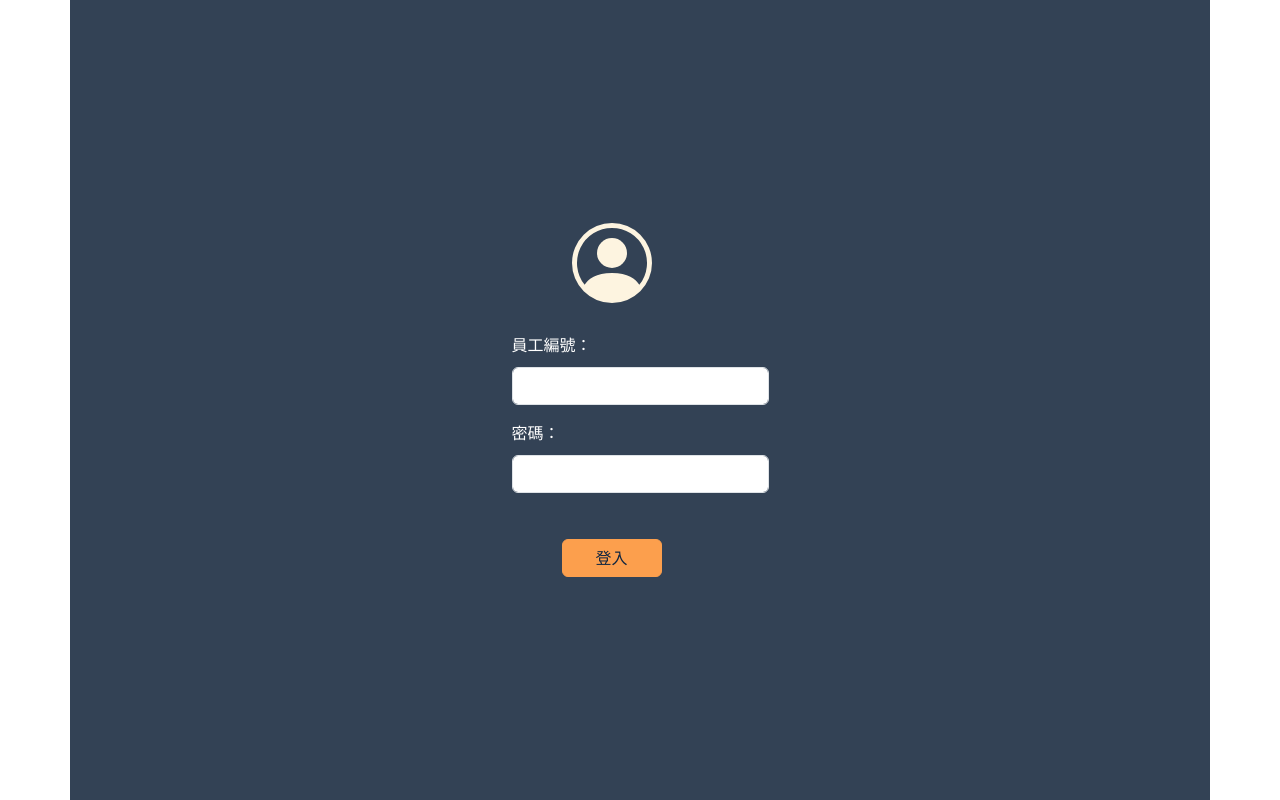
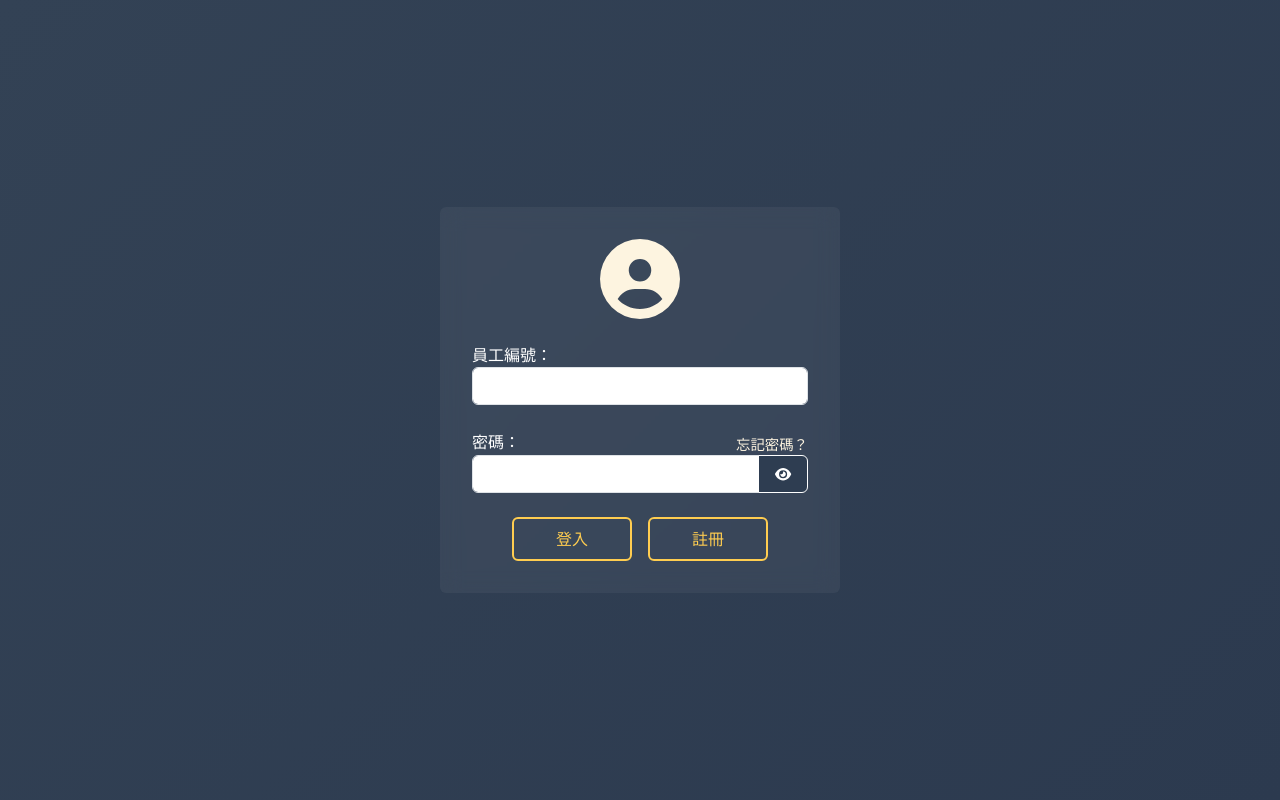
Before and after one commit to D1204463/Login_Permission_Web, a Vue app in the folder Login-Permission-Project-frontend/: page /login in a window 1280 px wide. Built offline with nearby package versions, Linux system fonts and the light colour scheme; a web font is replaced by a local one.

Commit message:
(Feature) loginpage設計
1. 新增忘記密碼
2. 新增頁面淡入動畫
3. 修改按鈕顏色及增加動畫
4. 背景顏色漸層
5. 新增註冊按鈕

```diff
--- a/Login-Permission-Project-frontend/src/components/Login.vue
+++ b/Login-Permission-Project-frontend/src/components/Login.vue
@@ -1,41 +1,330 @@
 <template>
-    <div class="container d-flex align-items-center justify-content-center vh-100" style="background-color: #334255;">
-        <form>
-            <div class="user-icon">
-                <svg xmlns="http://www.w3.org/2000/svg" width="80" height="80" fill="currentColor" class="bi bi-person-circle" style="margin-bottom: 30px;margin-left: 60px;" viewBox="0 0 16 16">
-                <path d="M11 6a3 3 0 1 1-6 0 3 3 0 0 1 6 0"/>
-                <path fill-rule="evenodd" d="M0 8a8 8 0 1 1 16 0A8 8 0 0 1 0 8m8-7a7 7 0 0 0-5.468 11.37C3.242 11.226 4.805 10 8 10s4.757 1.225 5.468 2.37A7 7 0 0 0 8 1"/>
-                </svg>
+    <div class="login-container">
+      <div class="login-form bg-form rounded">
+        <!-- User Icon -->
+        <div class="user-icon text-center fade-in first">
+          <font-awesome-icon
+            icon="user-circle"
+            size="5x"
+            class="mb-4"
+          />
+        </div>
 
+        <!-- Login Form -->
+        <form @submit.prevent="handleLogin">
+          <!-- Employee ID -->
+          <div class="mb-4 fade-in second">
+            <label for="employeeId" class="lp-form-label">員工編號：</label>
+            <div class="input-group">
+              <input
+                type="number"
+                class="form-control"
+                id="employeeId"
+                v-model="employeeId"
+                required
+              >
             </div>
-            <div class="mb-3 ">
-                <label for="exampleInputEmail1" class="lp-form-label">員工編號：</label>
-                <input type="number" class="form-control" id="exampleInputEmail1" aria-describedby="emailHelp">
           </div>
-            <div class="mb-3">
-                <label for="exampleInputPassword1" class="lp-form-label">密碼：</label>
-                <input type="password" class="form-control" id="exampleInputPassword1">
+
+          <!-- Password and Forgot Password -->
+          <div class="mb-4 fade-in third">
+            <div class="d-flex justify-content-between align-items-center">
+              <label for="password" class="lp-form-label mb-0">密碼：</label>
+              <a href="#" class="forgot-password" @click.prevent="handleForgotPassword">
+                忘記密碼？
+              </a>
             </div>
-            <button type="submit" class="login-btn btn lp-btn-primary">登入</button>
+            <div class="input-group">
+              <input
+                :type="showPassword ? 'text' : 'password'"
+                class="form-control"
+                id="password"
+                v-model="password"
+                required
+              >
+              <button
+                type="button"
+                class="btn btn-light password-toggle"
+                @click="togglePassword"
+              >
+                <font-awesome-icon
+                  :icon="showPassword ? 'eye-slash' : 'eye'"
+                />
+              </button>
+            </div>
+          </div>
+
+          <!-- Error Message -->
+          <div v-if="errorMessage"
+            class="alert alert-danger py-2 text-center mb-3"
+            role="alert"
+            :class="{'fade-in': errorMessage}"
+          >
+            {{ errorMessage }}
+          </div>
+
+          <!-- Login and Register Buttons -->
+          <div class="text-center fade-in fourth">
+            <div class="d-flex justify-content-center gap-3">
+              <button
+                type="submit"
+                class="btn lp-btn-outline"
+                :disabled="isLoading"
+              >
+                <template v-if="isLoading">
+                  <font-awesome-icon
+                    icon="spinner"
+                    spin
+                    class="me-2"
+                  />
+                  登入中...
+                </template>
+                <template v-else>
+                  登入
+                </template>
+              </button>
+
+              <button
+                type="button"
+                class="btn lp-btn-outline"
+                @click="handleRegister"
+              >
+                註冊
+              </button>
+            </div>
+          </div>
         </form>
+      </div>
     </div>
   </template>
 
   <script setup>
+  import { ref } from 'vue'
+  import { library } from '@fortawesome/fontawesome-svg-core'
+  import {
+    faUserCircle,
+    faEye,
+    faEyeSlash,
+    faSpinner
+  } from '@fortawesome/free-solid-svg-icons'
+  import { FontAwesomeIcon } from '@fortawesome/vue-fontawesome'
 
+  // 添加圖標到庫中
+  library.add(faUserCircle, faEye, faEyeSlash, faSpinner)
+
+  // 響應式狀態
+  const employeeId = ref('')
+  const password = ref('')
+  const showPassword = ref(false)
+  const isLoading = ref(false)
+  const errorMessage = ref('')
+
+  // 切換密碼顯示
+  const togglePassword = () => {
+    showPassword.value = !showPassword.value
+  }
+
+  // 處理登入
+  const handleLogin = async () => {
+    try {
+      isLoading.value = true
+      errorMessage.value = ''
+
+      // TODO: 實作登入邏輯
+      await new Promise(resolve => setTimeout(resolve, 1000))
+
+      console.log({
+        employeeId: employeeId.value,
+        password: password.value
+      })
+
+    } catch (error) {
+      errorMessage.value = '登入失敗，請檢查帳號密碼是否正確'
+    } finally {
+      isLoading.value = false
+    }
+  }
+
+  // 處理註冊
+  const handleRegister = () => {
+    // TODO: 實作註冊邏輯或導航到註冊頁面
+    console.log('跳轉到註冊頁面')
+  }
+
+  // 處理忘記密碼
+  const handleForgotPassword = () => {
+    // TODO: 實作忘記密碼邏輯
+    console.log('忘記密碼')
+  }
   </script>
 
   <style scoped>
-.login-btn{
-    width:100px;
-    margin-left: 50px;
-    margin-top: 30px;
+  .login-container {
+    min-height: 100vh;
+    display: flex;
+    align-items: center;
+    justify-content: center;
+    background: linear-gradient(135deg, #334255 0%, #2c3a4f 100%);
   }
-.lp-form-label{
-    color: #ffff ;
-    margin-bottom: 10px;
+
+  .login-form {
+    width: 100%;
+    max-width: 400px;
+    padding: 2rem;
   }
-.user-icon{
+
+  .bg-form {
+    background: rgba(255, 255, 255, 0.05);
+    backdrop-filter: blur(10px);
+  }
+
+  .lp-form-label {
+    color: #ffff;
+    display: block;
+  }
+
+  .user-icon {
     color: #fdf4e0;
   }
+
+  .forgot-password {
+    color: #fdf4e0;
+    text-decoration: none;
+    font-size: 0.9rem;
+    padding-top: 5px;
+  }
+
+  .forgot-password:hover {
+    color: #FFCD50;
+  }
+
+  /* 密碼顯示按鈕樣式 */
+.password-toggle {
+  background-color: #2e3d51;  /* 深色背景 */
+  border: 1px solid #ffffff;  /* 金色邊框 */
+  color: #ffffff;            /* 金色圖標 */
+  padding: 0.375rem 0.5rem;  /* 減少內邊距使按鈕變小 */
+  transition: all 0.3s ease;
+  width: 15% !important;              /* 移除固定寬度 */
+  height: 38px;            /* 設定與輸入框相同的高度 */
+  display: flex;
+  align-items: center;
+  justify-content: center;
+}
+
+.password-toggle:hover {
+  background-color: #334255;    /* hover 時變成金色背景 */
+  border-color: #FFCD50;
+  color: #FFCD50;              /* hover 時圖標變成深色 */
+  box-shadow: 0 0 10px rgba(255, 205, 80, 0.5);
+  transform: translateY(-1px);
+}
+
+.password-toggle:focus {
+  box-shadow: 0 0 15px rgba(255, 205, 80, 0.6);
+  border-color: #FFCD50;
+  outline: none;
+}
+
+/* 可以調整圖標大小 */
+.password-toggle .svg-inline--fa {
+  font-size: 0.9rem;  /* 將圖標稍微縮小 */
+}
+
+  /* 按鈕基本樣式 */
+  .btn {
+    width: 120px;
+    position: relative;
+    overflow: hidden;
+    transition: all 0.3s ease;
+  }
+
+  /* 輪廓按鈕樣式 */
+  .lp-btn-outline {
+    color: #FFCD50;
+    background-color: transparent;
+    border: 2px solid #FFCD50;
+    font-weight: 500;
+    padding: 0.5rem 1.5rem;
+  }
+
+  .lp-btn-outline:hover:not(:disabled) {
+    color: #0F2540;
+    background-color: #FFCD50;
+    border-color: #FFCD50;
+    box-shadow: 0 0 15px rgba(255, 205, 80, 0.6);
+    transform: translateY(-2px);
+  }
+
+  .lp-btn-outline:disabled {
+    color: #ffcd5080;
+    border-color: #ffcd5080;
+    cursor: not-allowed;
+  }
+
+  /* 自定義輸入框樣式 */
+  .form-control:focus {
+    border-color: #FFCD50;
+    box-shadow: 0 0 0 0.25rem rgba(255, 205, 80, 0.25);
+  }
+
+  /* 移除number input的箭頭 */
+  input::-webkit-outer-spin-button,
+  input::-webkit-inner-spin-button {
+    -webkit-appearance: none;
+    margin: 0;
+  }
+
+  input[type=number] {
+    -moz-appearance: textfield;
+  }
+
+  /* 隱藏瀏覽器預設的密碼顯示按鈕 */
+  input[type="password"]::-ms-reveal,
+  input[type="password"]::-ms-clear,
+  input[type="password"]::-webkit-credentials-auto-fill-button {
+    display: none !important;
+  }
+
+  input[type="password"]::-webkit-contacts-auto-fill-button,
+  input[type="password"]::-webkit-textfield-decoration-container {
+    visibility: hidden;
+    display: none !important;
+    pointer-events: none;
+    position: absolute;
+    right: 0;
+  }
+
+  /* 動畫設定 */
+  .fade-in {
+    opacity: 0;
+    animation: fadeIn 0.3s ease-out forwards;
+  }
+
+  /* 各元件的延遲時間 */
+  .first {
+    animation-delay: 0s;
+  }
+
+  .second {
+    animation-delay: 0.15s;
+  }
+
+  .third {
+    animation-delay: 0.3s;
+  }
+
+  .fourth {
+    animation-delay: 0.45s;
+  }
+
+  /* 淡入動畫 */
+  @keyframes fadeIn {
+    from {
+      opacity: 0;
+    }
+    to {
+      opacity: 1;
+    }
+  }
   </style>
```
Lines whose indentation alone changed are shown as unchanged.
